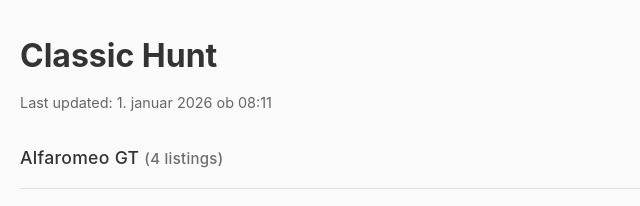
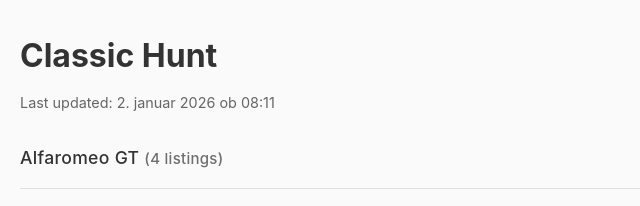
Before and after one commit to mkarlovc/classic-hunt, a website: page results.html in a window 1280 px wide. Shown: the top 206 px of the page, 0-640 px from the left. Drawn offline with Linux system fonts and the light colour scheme.

Commit message:
deploy: 65472f54ec64f41dfdf8d448ac9073a0c48195f6

```diff
--- a/results.html
+++ b/results.html
@@ -161,7 +161,7 @@
 <body>
   <div class="container">
     <h1>Classic Hunt</h1>
-    <div class="last-update">Last updated: 1. januar 2026 ob 08:11</div>
+    <div class="last-update">Last updated: 2. januar 2026 ob 08:11</div>
 
       <div class="brand-section">
         <div class="brand-header">
```
